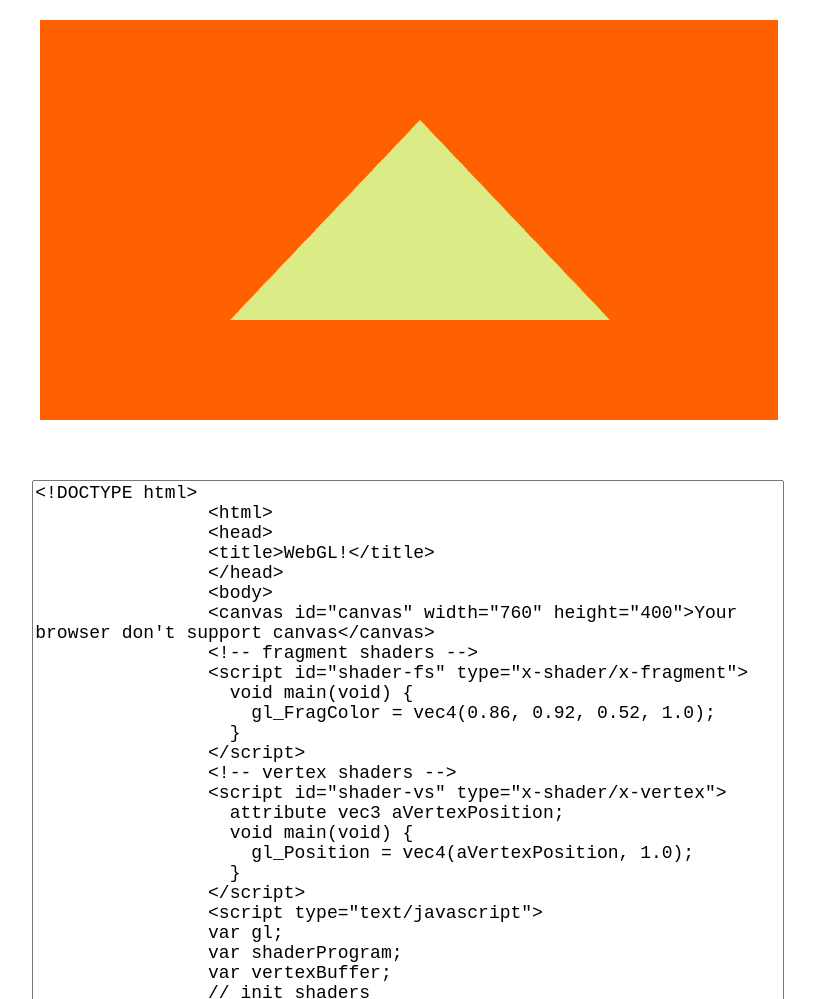
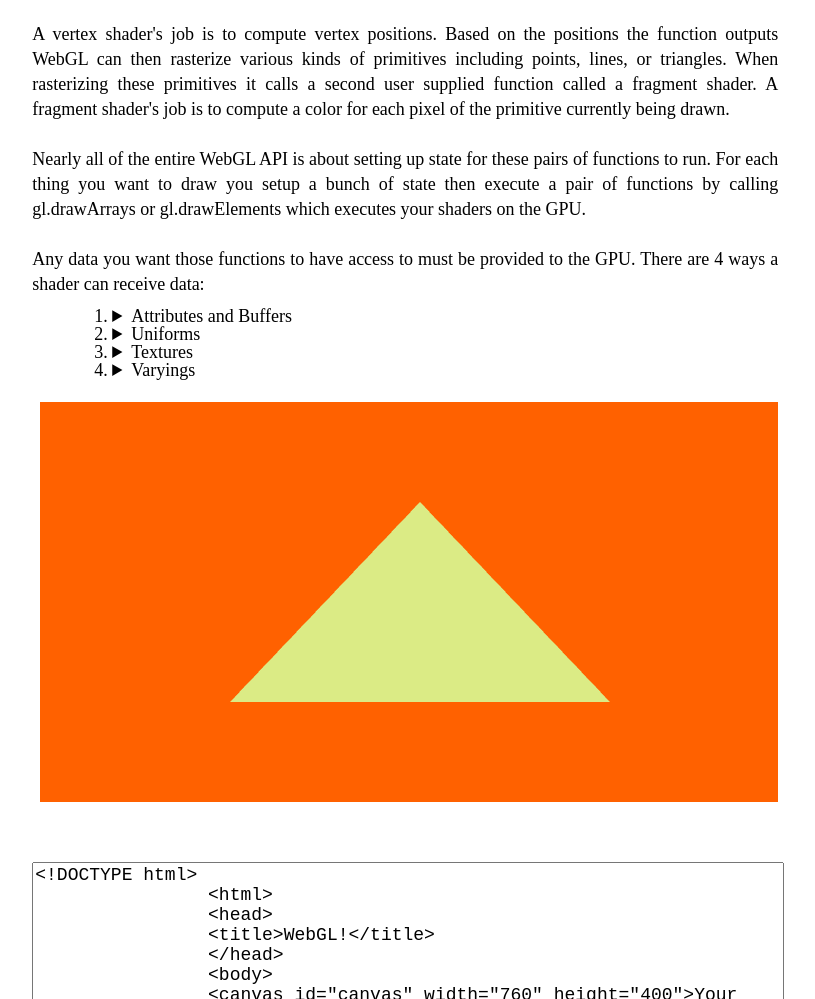
Before and after one commit to Oleksandr58/mate-WebGL, a website: page dist/index.html in a window 1280 px wide. Shown: the part 4011-5010 px from the top of the page, without its empty margins (61-876 px from the left). Drawn offline with Linux system fonts and the light colour scheme.

Commit message:
Change shaders` part

```diff
--- a/dist/css/main.css
+++ b/dist/css/main.css
@@ -198,5 +198,14 @@ main {
     font-size: 20px;
     line-height: 30px; }
 
+#shaders ol {
+  font-size: 18px;
+  padding-left: 80px;
+  padding-top: 10px;
+  cursor: pointer;
+  outline: none; }
+  #shaders ol li {
+    outline: none; }
+
 #history, #what__is, #shaders, #triangles, #profit {
   margin-bottom: 500px; }
--- a/dist/index.html
+++ b/dist/index.html
@@ -71,6 +71,66 @@
               Those 2 functions are called a vertex shader and a fragment shader and they are
               each written in a very strictly typed C/C++ like language called GLSL. (GL Shader Language).
               Paired together they are called a program.
+              <br><br>
+
+              A vertex shader's job is to compute vertex positions. Based on the positions the function
+              outputs WebGL can then rasterize various kinds of primitives including points, lines, or triangles.
+              When rasterizing these primitives it calls a second user supplied function called a fragment shader.
+              A fragment shader's job is to compute a color for each pixel of the primitive currently being drawn.
+              <br><br>
+
+              Nearly all of the entire WebGL API is about setting up state for these pairs of functions to run.
+              For each thing you want to draw you setup a bunch of state then execute a pair of functions by calling
+              <em>gl.drawArrays</em> or <em>gl.drawElements</em> which executes your shaders on the GPU.
+              <br><br>
+
+              Any data you want those functions to have access to must be provided to the GPU.
+              There are 4 ways a shader can receive data:
+
+              <ol>
+                <li>
+                  <details>
+                    <summary>Attributes and Buffers</summary>
+                    <p>Buffers are arrays of binary data you upload to the GPU. Usually buffers contain things
+                      like positions, normals, texture coordinates, vertex colors, etc although you're free to
+                      put anything you want in them.
+                      <br><br>
+
+                      Attributes are used to specify how to pull data out of your buffers and provide them to
+                      your vertex shader. For example you might put positions in a buffer as three 32bit floats
+                      per position. You would tell a particular attribute which buffer to pull the positions out
+                      of, what type of data it should pull out (3 component 32 bit floating point numbers), what
+                      offset in the buffer the positions start, and how many bytes to get from one position to the next.
+                      <br><br>
+
+                      Buffers are not random access. Instead a vertex shaders is executed a specified number of times.
+                      Each time it's executed the next value from each specified buffer is pulled out assigned
+                      to an attribute.</p>
+                  </details>
+                </li>
+                <li>
+                  <details>
+                    <summary>Uniforms</summary>
+                    <p>Uniforms are effectively global variables you set before you execute your shader program.</p>
+                  </details>
+                </li>
+                <li>
+                  <details>
+                    <summary>Textures</summary>
+                    <p>Textures are arrays of data you can randomly access in your shader program. The most common
+                      thing to put in a texture is image data but textures are just data and can just as easily
+                      contain something other than colors.</p>
+                  </details>
+                </li>
+                <li>
+                  <details>
+                      <summary>Varyings</summary>
+                      <p>Varyings are a way for a vertex shader to pass data to a fragment shader. Depending
+                        on what is being rendered, points, lines, or triangles, the values set on a varying by
+                        a vertex shader will be interpolated while executing the fragment shader.</p>
+                    </details>
+                </li>
+              </ol>
               <div class="triangle__frame">
                 <iframe id="triangle" width="760px" height="450px" src="html/triangle/index.html"></iframe>
               </div>
```
